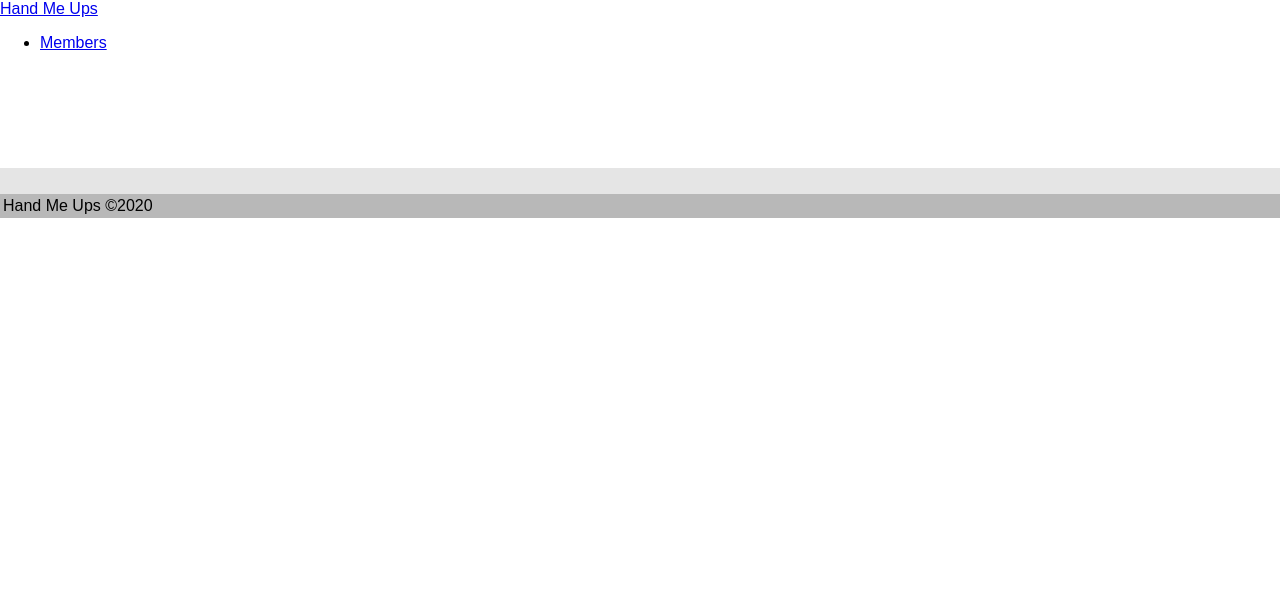
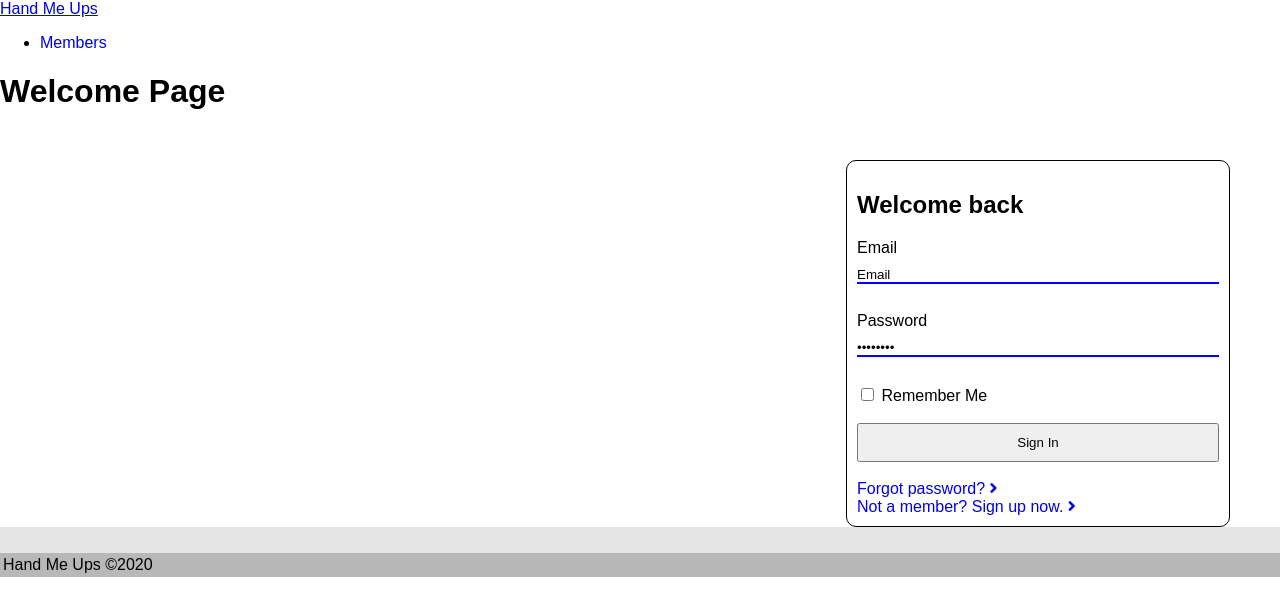
Before and after one commit to Zarlengo/hand-me-ups, a React (Create React App) app in the folder client/: page / in a window 1280 px wide. Shown: the top 616 px of the page. Built offline with nearby package versions, Linux system fonts and the light colour scheme.

Commit message:
Signin Component

```diff
--- a/client/public/index.html
+++ b/client/public/index.html
@@ -4,12 +4,19 @@
     <meta charset="utf-8">
     <meta name="viewport" content="width=device-width, initial-scale=1, shrink-to-fit=no">
     <meta name="theme-color" content="#000000">
+    <link
+      rel="stylesheet"
+      href="https://cdnjs.cloudflare.com/ajax/libs/font-awesome/5.15.1/css/all.min.css"
+      integrity="sha512-+4zCK9k+qNFUR5X+cKL9EIR+ZOhtIloNl9GIKS57V1MyNsYpYcUrUeQc9vNfzsWfV28IaLL3i96P9sdNyeRssA=="
+      crossorigin="anonymous"
+    />
     <!--
       manifest.json provides metadata used when your web app is added to the
       homescreen on Android. See https://developers.google.com/web/fundamentals/engage-and-retain/web-app-manifest/
     -->
     <link rel="manifest" href="%PUBLIC_URL%/manifest.json">
     <link rel="shortcut icon" href="%PUBLIC_URL%/favicon.ico">
+    <link rel="stylesheet" href="./style.css">
     <!--
       Notice the use of %PUBLIC_URL% in the tags above.
       It will be replaced with the URL of the `public` folder during the build.
--- /dev/null
+++ b/client/public/style.css
@@ -0,0 +1,22 @@
+html {
+    box-sizing: border-box;
+}
+*, *:before, *:after {
+    box-sizing: inherit;
+}
+
+a:link {
+    text-decoration: none;
+}
+
+a:visited {
+    text-decoration: none;
+}
+
+a:hover {
+    text-decoration: underline;
+}
+
+a:active {
+    text-decoration: underline;
+}
--- a/client/src/App.js
+++ b/client/src/App.js
@@ -1,24 +1,28 @@
 import React from 'react';
-import { BrowserRouter as Router, Route } from 'react-router-dom';
+import { BrowserRouter as Router, Route, Switch } from 'react-router-dom';
 
 // Components
 import Navbar from './components/Navbar';
 import Footer from './components/Footer';
-import Wrapper from './components/Wrapper';
+// import Wrapper from './components/Wrapper';
 
 // Pages
 import Welcome from './pages/Welcome';
 import Members from './pages/Members';
+import Forgot from './pages/Forgot';
+import Signup from './pages/Signup';
 
 function App() {
     return (
         <Router>
             <div>
                 <Navbar />
-                <Wrapper>
-                    <Route exact path="/" component={Welcome} />
+                <Switch>
                     <Route exact path="/Members" component={Members} />
-                </Wrapper>
+                    <Route exact path="/Forgot" component={Forgot} />
+                    <Route exact path="/Signup" component={Signup} />
+                    <Route path="/" component={Welcome} />
+                </Switch>
                 <Footer />
             </div>
         </Router>
--- /dev/null
+++ b/client/src/components/Login/index.js
@@ -0,0 +1,70 @@
+import React from 'react';
+import { Link } from 'react-router-dom';
+import './style.css';
+
+// Depending on the current path, this component sets the "active" class on the appropriate navigation link item
+function Login() {
+    return (
+        <form className="login-form">
+            <h2>Welcome back</h2>
+            <div className="login-row">
+                <label type="text" name="email">
+                    Email
+                </label>
+                <br></br>
+                <input
+                    className="input-field"
+                    type="text"
+                    id="email"
+                    name="email"
+                    value="Email"
+                />
+            </div>
+            <br></br>
+            <div className="login-row">
+                <label type="text" name="password">
+                    Password
+                </label>
+                <br></br>
+                <input
+                    className="input-field"
+                    type="password"
+                    id="password"
+                    name="password"
+                    value="Password"
+                />
+            </div>
+            <br></br>
+            <div className="login-row">
+                <input
+                    type="checkbox"
+                    id="remember-me"
+                    name="remember-me"
+                    value="false"
+                />
+                <label type="text" name="remember-me">
+                    &nbsp;Remember Me
+                </label>
+            </div>
+            <br></br>
+            <div className="login-row">
+                <button className="sign-in-btn">Sign In</button>
+            </div>
+            <br></br>
+            <div className="login-row">
+                <Link className="forgot" to="/forgot">
+                    Forgot password?&nbsp;
+                    <i className="fas fa-angle-right" aria-hidden="true"></i>
+                </Link>
+            </div>
+            <div className="login-row">
+                <Link className="forgot" to="/signup">
+                    Not a member? Sign up now.&nbsp;
+                    <i className="fas fa-angle-right" aria-hidden="true"></i>
+                </Link>
+            </div>
+        </form>
+    );
+}
+
+export default Login;
--- /dev/null
+++ b/client/src/components/Login/style.css
@@ -0,0 +1,34 @@
+.login-form {
+    max-width: 384px!important;
+    border: 1px solid #000;
+    padding: 10px;
+    border-radius: 10px;
+    right: 5px;
+    top: 5px;
+    margin-left: auto;
+    margin-right: 50px;
+    margin-bottom: auto;
+    margin-top: 50px;
+}
+
+.login-row {
+    width: 100%;
+}
+
+.input-field {
+    width: 100%;
+    padding: 0;
+    margin: 10px 0;
+    outline: 0;
+    border-width: 0 0 2px;
+    border-color: blue;
+}
+
+.input-field:focus, .input-field:hover {
+    border-color: green;
+}
+
+.sign-in-btn {
+    width: 100%;
+    padding: 10px;
+}
--- /dev/null
+++ b/client/src/pages/Forgot.js
@@ -0,0 +1,11 @@
+import React from 'react';
+
+function Forgot() {
+    return (
+        <div>
+            <h1>Forgot Page</h1>
+        </div>
+    );
+}
+
+export default Forgot;
--- /dev/null
+++ b/client/src/pages/Signup.js
@@ -0,0 +1,11 @@
+import React from 'react';
+
+function Signup() {
+    return (
+        <div>
+            <h1>Signup Page</h1>
+        </div>
+    );
+}
+
+export default Signup;
--- a/client/src/pages/Welcome.js
+++ b/client/src/pages/Welcome.js
@@ -1,9 +1,12 @@
 import React from 'react';
+
+import Login from '../components/Login';
 
 function Welcome() {
     return (
         <div>
             <h1>Welcome Page</h1>
+            <Login />
         </div>
     );
 }
```
Also changed, not shown: 1 other file (tests, documents, lock files or other folders).
